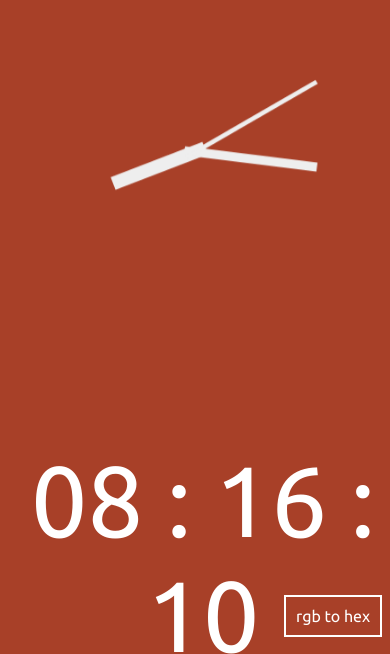
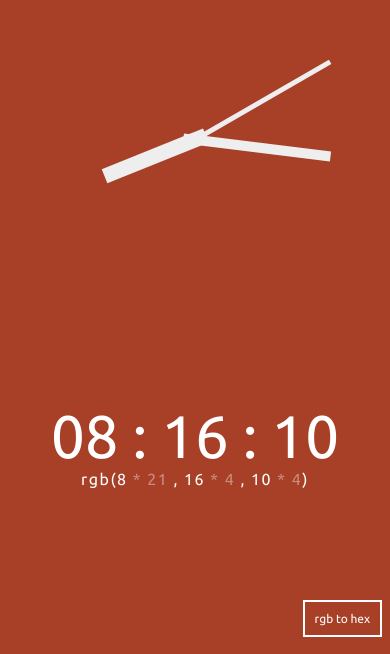
Before and after one commit to hannahwang12/ColourClock, a plain HTML site: page index.html in a window 390 px wide. Shown: the part 190-844 px from the top of the page. Drawn offline with Linux system fonts and the light colour scheme.

Commit message:
Improve sizing for mobile

```diff
--- a/index.html
+++ b/index.html
@@ -4,6 +4,7 @@
 	<title>Colour Clock</title>
 	<link rel="stylesheet" type="text/css" href="style.css">
 	<link rel="stylesheet" href="https://fonts.googleapis.com/css?family=Ubuntu">
+	<meta name="viewport" content="width=device-width,initial-scale=1">
 
 </head>
 <body id="body">
@@ -12,10 +13,7 @@
 		<div id="time"></div>
 		<div id="rgb"></div>
 	</div>
-	<button id="button">rgb to hex</button>
-
-
-
+	<button id="button"></button>
 
 	<script type="text/javascript" src="script.js"></script>
 </body>
--- a/script.js
+++ b/script.js
@@ -53,6 +53,7 @@ function updateTime() {
 	if (rgb) {
 		document.getElementById("body").style = "background-color: rgb(" + hour * 21 + "," + minute * 4 + "," + second * 4 + ");";
 		document.getElementById("rgb").innerHTML = "rgb(" + hour + "<span> * 21 </span>, " + minute + "<span> * 4 </span>, " + second + "<span> * 4</span>)";
+		document.getElementById("button").innerHTML = "rgb to hex";
 	} else if (hex) {
 	/*	if (hour < 10) {
 			document.getElementById("body").style = "background-color: #0" + hour + minute + second + ";";
@@ -65,6 +66,7 @@ function updateTime() {
 		var hexSecond = addZero(second);
 		document.getElementById("body").style = "background-color: #" + hexHour + hexMinute + hexSecond + ";";
 		document.getElementById("rgb").innerHTML = "#" + hexHour + hexMinute + hexSecond;
+		document.getElementById("button").innerHTML = "hex to rgb";
 
 	}
 
@@ -82,7 +84,7 @@ function updateTime() {
 			hour = 0;
 		}
 
-		var hourPosition = hour * (Math.PI/6) + minute * (Math.PI/(6*60)) + second * (Math.PI/(30*60));
+		var hourPosition = hour * (Math.PI/6) + minute * (Math.PI/(6*60)) + second * (Math.PI/(360*60));
 		var minutePosition = minute * (Math.PI/30) + second * (Math.PI/(30*60));
 		var secondPosition = second * (Math.PI/30);
 
--- a/style.css
+++ b/style.css
@@ -18,6 +18,7 @@ body {
 	position: fixed;
 	width: 100%;
 	top: 75%;
+	left: 0;
 }
 
 #time {
@@ -54,3 +55,28 @@ span {
 	cursor: pointer;
 	color: grey;
 }
+
+
+@media only screen and (max-width: 450px) {
+	#canvas {
+		width: 100%;
+		height: 100%;
+		top: -50px;
+	}
+
+	#text {
+		top: 70%;
+	}
+
+	#time {
+		font-size: 60px;
+	}
+
+	#rgb {
+		font-size: 16px;
+	}
+
+	#button {
+		font-size: 12px;
+	}
+}
```
